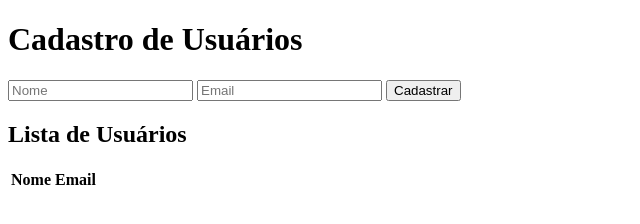
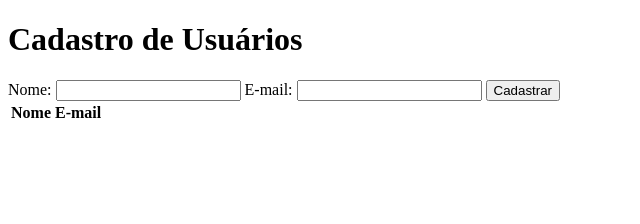
Before and after one commit to Duuh02/Qualquer1, a plain HTML site: page Index.html in a window 1280 px wide. Shown: the whole page, without its empty margins (0-640 px from the left). Drawn offline with Linux system fonts and the light colour scheme.

Commit message:
recomeço01

```diff
--- a/Index.html
+++ b/Index.html
@@ -2,25 +2,32 @@
 <html lang="pt-BR">
 <head>
     <meta charset="UTF-8">
-    <title>Cadastro de Usuários</title>
+    <meta name="viewport" content="width=device-width, initial-scale=1.0">
+    <title>Formulário de Cadastro</title>
+    <link rel="stylesheet" href="styles.css">
 </head>
 <body>
+    <div class="container">
         <h1>Cadastro de Usuários</h1>
-    <form id="cadastroForm">
-        <input type="text" id="nome" placeholder="Nome" required>
-        <input type="email" id="email" placeholder="Email" required>
+        <form id="registrationForm">
+            <label for="name">Nome:</label>
+            <input type="text" id="name" required>
+            <label for="email">E-mail:</label>
+            <input type="email" id="email" required>
             <button type="submit">Cadastrar</button>
         </form>
-    <h2>Lista de Usuários</h2>
-    <table id="tabelaUsuarios">
+        <table>
             <thead>
                 <tr>
                     <th>Nome</th>
-                <th>Email</th>
+                    <th>E-mail</th>
                 </tr>
             </thead>
-        <tbody></tbody>
+            <tbody id="userTableBody">
+                <!-- Os dados dos usuários serão inseridos aqui -->
+            </tbody>
         </table>
-    <script src="scripts.js"></script>
+    </div>
+    <script src="script.js"></script>
 </body>
 </html>
--- /dev/null
+++ b/script.js
@@ -0,0 +1,20 @@
+document.getElementById('registrationForm').addEventListener('submit', function(event) {
+    event.preventDefault(); // Evita o envio do formulário
+
+    // Captura os valores dos campos
+    const name = document.getElementById('name').value;
+    const email = document.getElementById('email').value;
+
+    // Cria uma nova linha na tabela
+    const tableBody = document.getElementById('userTableBody');
+    const newRow = tableBody.insertRow();
+
+    // Insere as células com os dados
+    const nameCell = newRow.insertCell(0);
+    const emailCell = newRow.insertCell(1);
+    nameCell.textContent = name;
+    emailCell.textContent = email;
+
+    // Limpa os campos do formulário
+    document.getElementById('registrationForm').reset();
+});
--- /dev/null
+++ b/style.css
@@ -0,0 +1,57 @@
+body {
+    font-family: Arial, sans-serif;
+    margin: 0;
+    padding: 20px;
+    background-color: #f4f4f4;
+}
+
+.container {
+    max-width: 600px;
+    margin: auto;
+    background: white;
+    padding: 20px;
+    border-radius: 5px;
+    box-shadow: 0 0 10px rgba(0,0,0,0.1);
+}
+
+form {
+    margin-bottom: 20px;
+}
+
+label {
+    display: block;
+    margin: 10px 0 5px;
+}
+
+input {
+    width: 100%;
+    padding: 10px;
+    margin-bottom: 10px;
+}
+
+button {
+    padding: 10px 15px;
+    background-color: #28a745;
+    color: white;
+    border: none;
+    border-radius: 5px;
+    cursor: pointer;
+}
+
+button:hover {
+    background-color: #218838;
+}
+
+table {
+    width: 100%;
+    border-collapse: collapse;
+}
+
+th, td {
+    border: 1px solid #ddd;
+    padding: 8px;
+}
+
+th {
+    background-color: #f2f2f2;
+}
```
Lines whose indentation alone changed are shown as unchanged.
